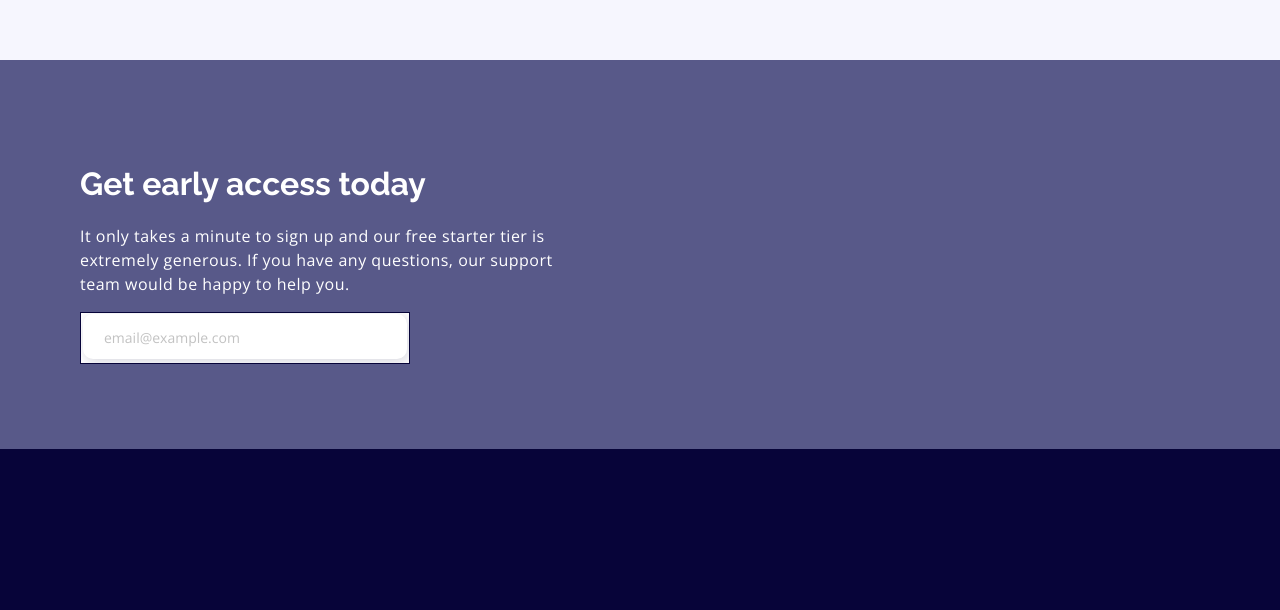
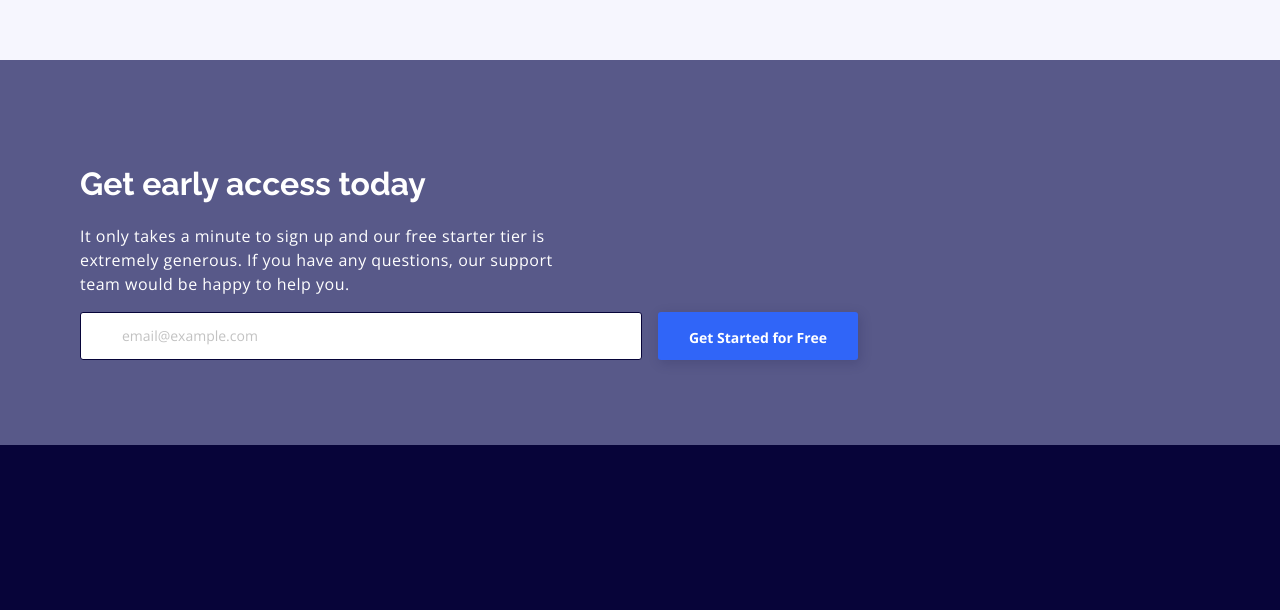
Before and after one commit to liamwoody25/fylo-landing-page.2, a plain HTML site: page index.html in a window 1280 px wide. Shown: the part 1894-2504 px from the top of the page. Drawn offline with nearby package versions, Linux system fonts and the light colour scheme.

Commit message:
adding to the form for website

```diff
--- a/index.html
+++ b/index.html
@@ -77,8 +77,14 @@
         <h2>Get early access today</h2>
         <p>It only takes a minute to sign up and our free starter tier is extremely generous.
                 If you have any questions, our support team would be happy to help you.</p>
+        <div class="email-signup">
+            <input type="text" placeholder="email@example.com">
+            <button class="signup-btn">
+                <span>Get Started for Free</span>
+            </button>
+        </div>
+
     </div>
-        <input type="text" placeholder="email@example.com">
 </section>
 <!-----  footer-section  --------->
 <footer class="footer-container">
--- a/public/css/style.css
+++ b/public/css/style.css
@@ -55,7 +55,7 @@ li {
 }
 
 .b-email {
-    width: 200px;
+    width: 30%;
     height: 45px;
     border-radius: 3px;
     background: var(--btn-colors-color);
@@ -80,10 +80,11 @@ a :hover{
 }
 
 input{
+    border: 1px solid var(--main-color);
     outline: none;
-    border: 1px solid var(--main-color);
-    width:50%;
+    width: 50%;
     text-align: start;
+    border-radius: 3px;
 }
 
 a{
@@ -234,15 +235,12 @@ body {
 /*******  sub-footer  *********/
 
 .sub-footer {
-    display: flex;
-    flex-wrap: wrap;
-    align-items: center;
     padding: 100px 120px 85px 80px;
     background-color: var(--secondary-color);
 }
 
 .sub-footer-body {
-    margin: 0;
+
 }
 
 .sub-footer-body h2 {
@@ -258,23 +256,41 @@ body {
     letter-spacing: 0.5px;
 }
 
+/** email-signup  **/
 
 
 .email-signup {
     display: flex;
-    align-items: center;
+    flex-wrap: wrap;
+    gap: 16px;
 }
 
 ::placeholder {
-   border-radius: 10px;
-   background-color: #fff;
-   filter: drop-shadow(2px 3px 6px rgba(7, 4, 59, 0.16));
+    width:40%;
+    height: 48px;
+}
+
+
+.signup-btn {
+    width: 200px;
+    height: 48px;
+    background: var(--btn-colors-color);
+    filter: drop-shadow(2px 3px 6px rgba(7, 4, 59, 0.16));
+    border: 0;
+    border-radius: 3px;
+    color: #fff;
+    font-size: 14px;
+    font-family: 'Raleway',sans-serif;
+    font-weight: 700;
+    padding: 16px 22px;
+    text-align: center;
+    cursor: pointer;
 }
 
 input {
-    width: 30%;
-    height: 48px;
+    padding: 0px 0px 0px 20px;
 }
+
 
 /*******  footer-section  ******/
 
@@ -306,6 +322,7 @@ input {
     width: 135px;
     height: 39px;
     color: #fff;
+
 }
 
 .icon-phone {
```
